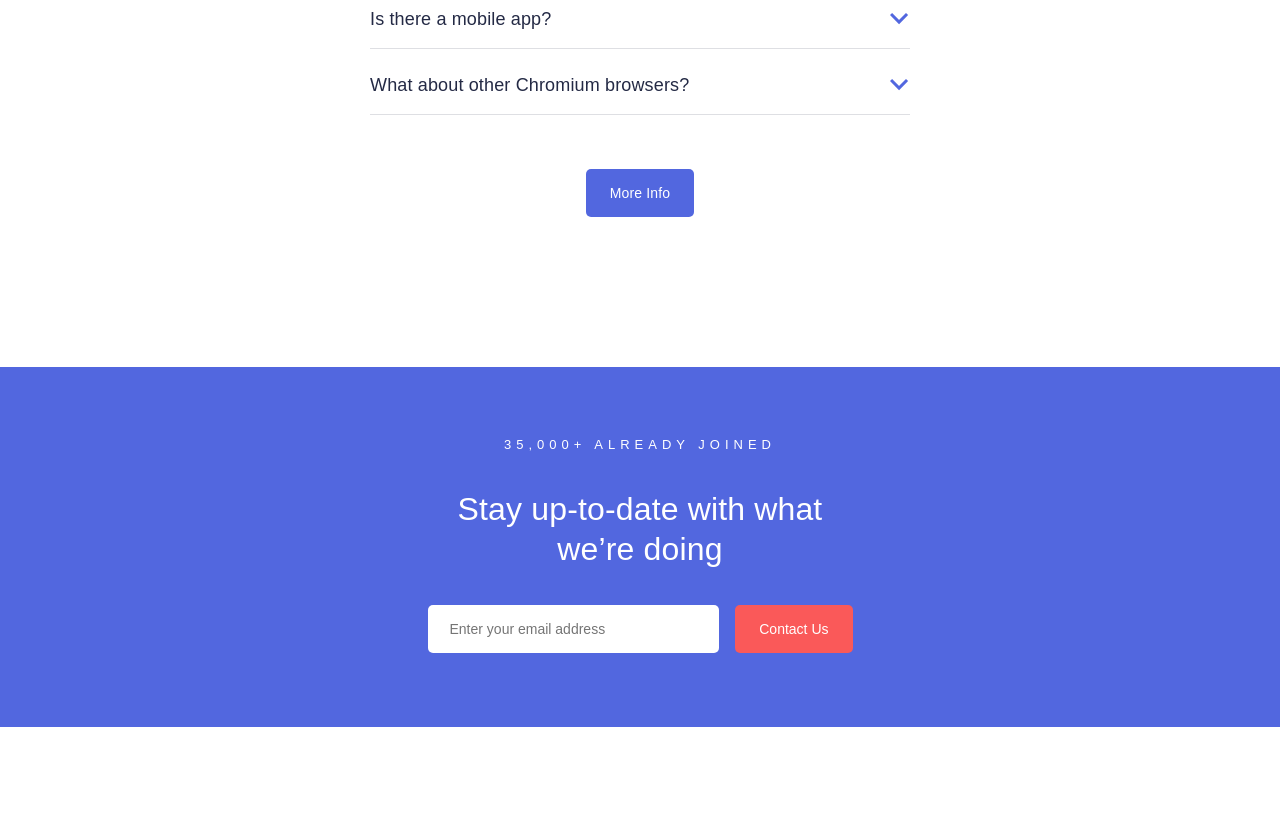
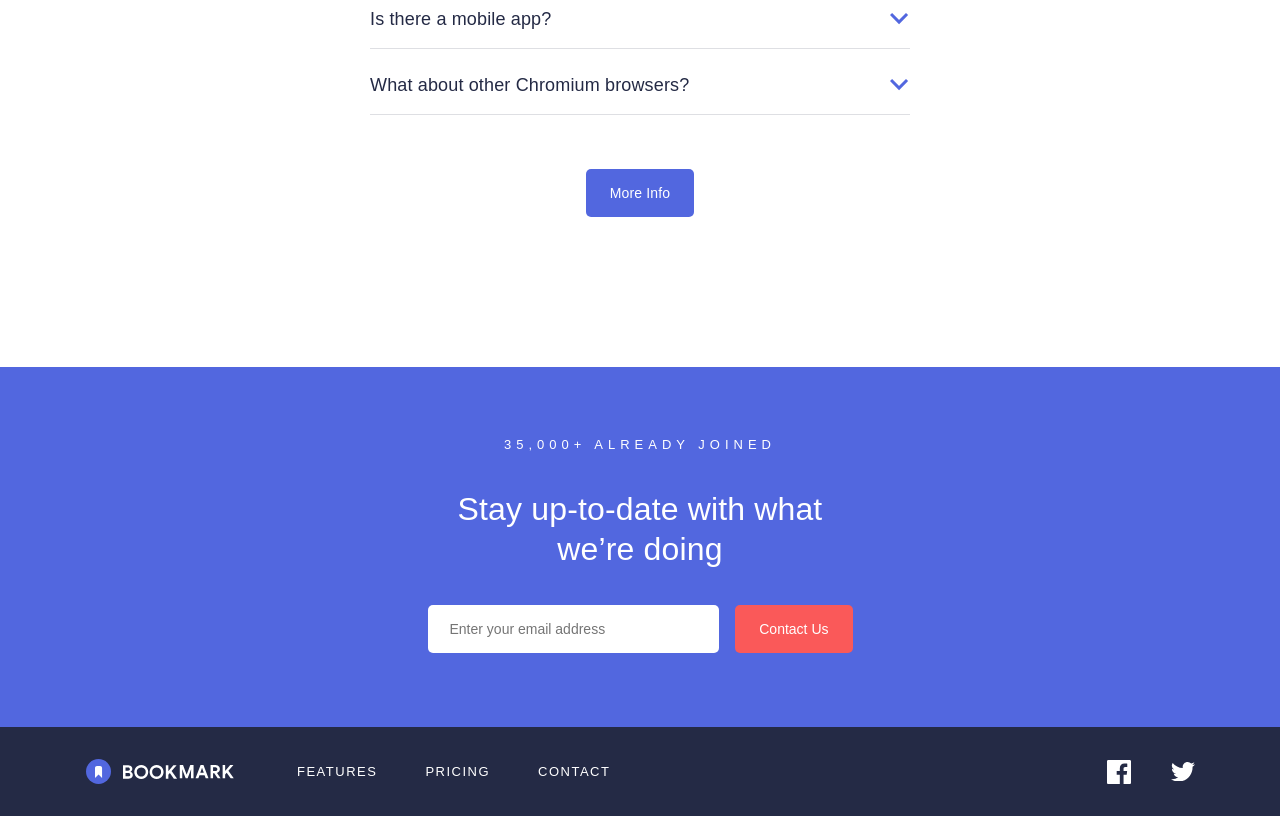
Before and after one commit to ShakhriyorIsobekov/Bookmark, a plain HTML site: page index.html in a window 1280 px wide. Shown: the part 3112-3928 px from the top of the page. Before the commit the page ends 3839 px from the top, so only its background shows below. Drawn offline with Linux system fonts and the light colour scheme; a web font is replaced by a local one.

Commit message:
add footer and objects

```diff
--- a/css/style.css
+++ b/css/style.css
@@ -105,7 +105,7 @@ body {
 }
 
 .sitenav__link:hover {
-   color: var(--red);
+   color: var(--red) !important;
 }
 
 .sitenav__link:active {
@@ -610,3 +610,49 @@ body {
 .subscription__field:not(:focus):not(:placeholder-shown):invalid .subscription__error {
    display: block;
 }
+
+/* Footer */
+
+
+.site-footer {
+   padding: 32px 0;
+   background-color: var(--text-color);
+   color: #fff;
+}
+.site-footer__container {
+   display: flex;
+   align-items: center;
+}
+
+.site-footer__logo {
+   display: block;
+   margin-right: 63px;
+}
+
+.site-footer__sitenav {
+   margin-right: auto;
+}
+
+.sitenav-white .sitenav__link {
+   color: #fff;
+}
+
+.socials {
+   display: flex;
+   align-items: center;
+}
+
+.socials__link {
+   margin-right: 40px;
+   display: flex;
+   color: #fff;
+   transition: all 0.4s ease;
+}
+
+.socials__link:hover {
+   color: var(--red)
+}
+
+.socials__link:active {
+   opacity: 0.6;
+}
--- a/index.html
+++ b/index.html
@@ -361,8 +361,41 @@
             </div>
          </div>
       </section>
+   </main>
 
-   </main>
+   <!-- Footer -->
+   <footer class="site-footer">
+      <div class=" site-footer__container container">
+         <a href="index.html" class="site-footer__logo logo">
+            <img src="./img/logo-white.svg" alt="" class="logo__img" width="149" height="25">
+         </a>
+         <div class="site-footer__sitenav sitenav sitenav-white">
+            <ul class="sitenav__list">
+               <li class="sitenav__item">
+                  <a href="#" class="sitenav__link">Features</a>
+               </li>
+               <li class="sitenav__item">
+                  <a href="#" class="sitenav__link">Pricing</a>
+               </li>
+               <li class="sitenav__item">
+                  <a href="#" class="sitenav__link">Contact</a>
+               </li>
+            </ul>
+         </div>
+         <ul class="socials">
+            <li class="socials__item">
+               <a href="#" class="socials__link">
+                  <svg class="socials__icon" aria-label="facebook" width="24" height="24" fill="none" xmlns="http://www.w3.org/2000/svg"><path d="M22.67 0H1.32C.59 0 0 .59 0 1.32v21.35C0 23.4.59 24 1.32 24h11.5v-9.3H9.69v-3.62h3.13V8.41c0-3.1 1.89-4.79 4.65-4.79 1.33 0 2.47.1 2.8.14V7h-1.92c-1.5 0-1.79.72-1.79 1.77v2.31h3.58l-.46 3.62h-3.12V24h6.11c.73 0 1.33-.6 1.33-1.33V1.32C24 .59 23.4 0 22.67 0Z" fill="currentColor" fill-rule="evenodd"/></svg>
+               </a>
+            </li>
+            <li class="socials__item">
+               <a href="#" class="socials__link last">
+                  <svg class="socials__icon" width="24" height="19.504" fill="none" xmlns="http://www.w3.org/2000/svg"><path d="M24 2.3c-.89.4-1.84.66-2.83.78 1.01-.61 1.8-1.57 2.16-2.72-.95.56-2 .97-3.13 1.19A4.873 4.873 0 0 0 16.61 0c-3.18 0-5.51 2.96-4.8 6.04C7.72 5.84 4.09 3.87 1.67.9a4.928 4.928 0 0 0 1.52 6.57c-.81-.03-1.57-.25-2.23-.62-.05 2.28 1.58 4.42 3.95 4.89-.69.19-1.45.24-2.22.09a4.924 4.924 0 0 0 4.59 3.42A9.883 9.883 0 0 1 0 17.29c2.17 1.39 4.76 2.21 7.54 2.21 9.15 0 14.31-7.72 14-14.65.96-.69 1.8-1.56 2.46-2.55Z" fill="currentColor" fill-rule="evenodd"/></svg>
+               </a>
+            </li>
+         </ul>
+      </div>
+   </footer>
 
    <script src="js/main.js"></script>
 </body>
--- a/js/main.js
+++ b/js/main.js
@@ -1,3 +1,11 @@
+// Objects
+const modifiers = {
+   elTabActive: 'tabs__item-active',
+   elTabPanel: 'tabs__panels-active',
+   elAccordionItemOpen: 'accordion__item-open',
+};
+
+
 const elsTabLink = document.querySelectorAll(".js-tab-link");
 const elsTabItem = document.querySelectorAll(".tabs__item");
 const elsTabPanles = document.querySelectorAll(".tabs__panels");
@@ -8,21 +16,21 @@ const elsAccordionItem = document.querySelectorAll(".accordion__item");
 // deactivate tab items
 function deactivateTabItems() {
    elsTabItem.forEach(function (elTabItem) {
-      elTabItem.classList.remove('tabs__item-active')
+      elTabItem.classList.remove(modifiers.elTabActive)
    });
 };
 
 //deactivate tabs panels
 function deactivateTabPanles() {
    elsTabPanles.forEach(function (elTabPanels) {
-      elTabPanels.classList.remove('tabs__panels-active')
+      elTabPanels.classList.remove(modifiers.elTabPanel)
    });
 };
 
 // close accordion
 function closeAccordion() {
    elsAccordionItem.forEach(function (elAccordionItem) {
-      elAccordionItem.classList.remove('accordion__item-open');
+      elAccordionItem.classList.remove(modifiers.elAccordionItemOpen);
    });
 };
 
@@ -34,13 +42,13 @@ elsTabLink.forEach(function (elTabLink) {
       // Remove item class from li
       deactivateTabItems();
       // Add active class to clicked class item
-      elTabLink.parentElement.classList.add('tabs__item-active');
+      elTabLink.parentElement.classList.add(modifiers.elTabActive);
 
       // Remove panels class
       deactivateTabPanles();
       // Add active class to clicked class panels
       const elTargetPanels = document.querySelector(`#${elTabLink.href.split('#')[1]}`);
-      elTargetPanels.classList.add('tabs__panels-active');
+      elTargetPanels.classList.add(modifiers.elTabPanel);
 
    });
 });
@@ -49,6 +57,6 @@ elsTabLink.forEach(function (elTabLink) {
 elsAccordionItem.forEach(function (elAccordionItem) {
    elAccordionItem.addEventListener('click', function () {
       // closeAccordion();
-      elAccordionItem.classList.toggle('accordion__item-open');
+      elAccordionItem.classList.toggle(modifiers.elAccordionItemOpen);
    });
 });
```
Also changed, not shown: img/facebook.svg (added), img/twitter.svg (added).
